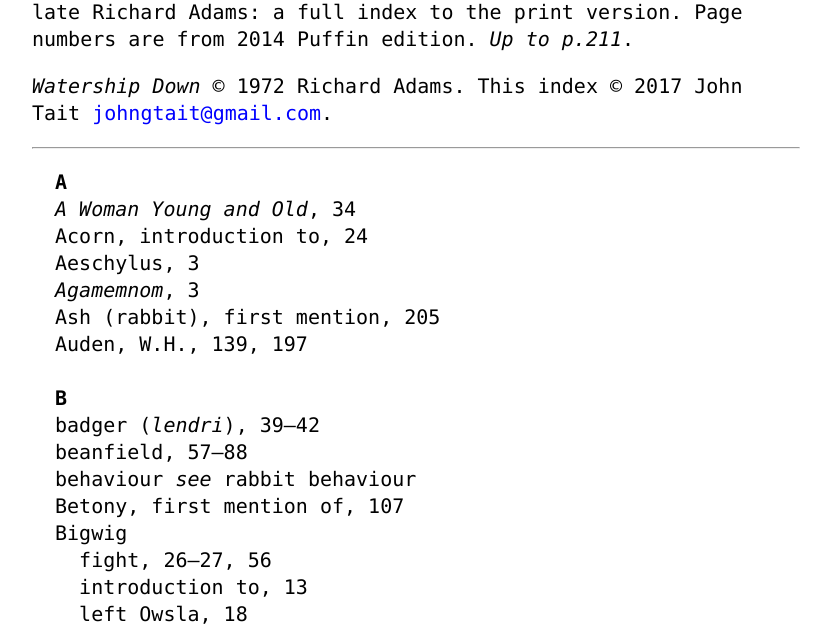
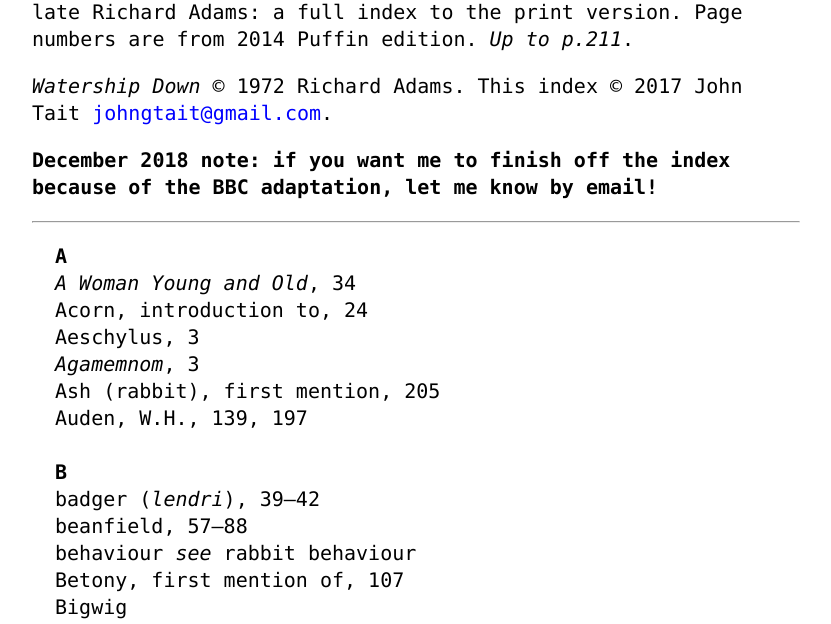
Before and after one commit to johngtait/johngtait.github.io, a plain HTML site: page index.html in a window 1280 px wide. Shown: the part 146-770 px from the top of the page, without its empty margins (224-1055 px from the left). Drawn offline with nearby package versions, Linux system fonts and the light colour scheme; some packages are replaced by stand-ins of ours.

Commit message:
Update index.html
Note about updating

```diff
--- a/index.html
+++ b/index.html
@@ -189,10 +189,10 @@ for the JavaScript code in this tag.
 <p>
 A supplement to the classic rabbit epic <a href="https://en.wikipedia.org/wiki/Watership_Down"><i>Watership Down</i></a> by the late Richard Adams: a full index to the print version. Page numbers are from 2014 Puffin edition. <i>Up to p.211</i>.
 </p>
-
 <p>
 <i>Watership Down</i> © 1972 Richard Adams. This index © 2017 John Tait <a href="mailto:johngtait@gmail.com">johngtait@gmail.com</a>.
 </p>
+ <p><b>December 2018 note: if you want me to finish off the index because of the BBC adaptation, let me know by email!</b></p>
 <hr  />
 
 </div>
```
